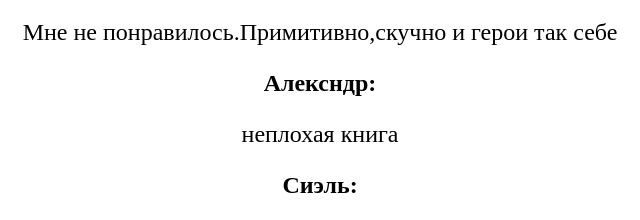
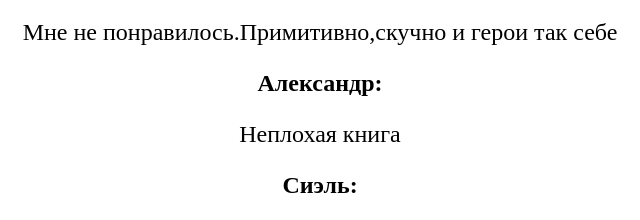
Before and after one commit to 7Samsonova7/Komp-seti, a plain HTML site: page web.html in a window 1280 px wide. Shown: the part 1073-1293 px from the top of the page, 320-960 px from the left. Drawn offline with Linux system fonts and the light colour scheme.

Commit message:
Update web.html

```diff
--- a/web.html
+++ b/web.html
@@ -26,8 +26,8 @@
 <p> <font>В этой книге все прекрасно!Мне очень понравилось!!!! </font><p>
 <strong><font>Элизабет:</font></strong>
 <p> <font>Мне не понравилось.Примитивно,скучно и герои так себе</font></P>
-<strong><font>Алексндр:</font></strong>
- <P><font>неплохая книга</font></p>
+<strong><font>Александр:</font></strong>
+ <P><font>Неплохая книга</font></p>
 <strong><font>Сиэль:</font></strong>
 <p> <font>Герои интересные.Жаль,что короткая история(</font></P>
 </center>
```
